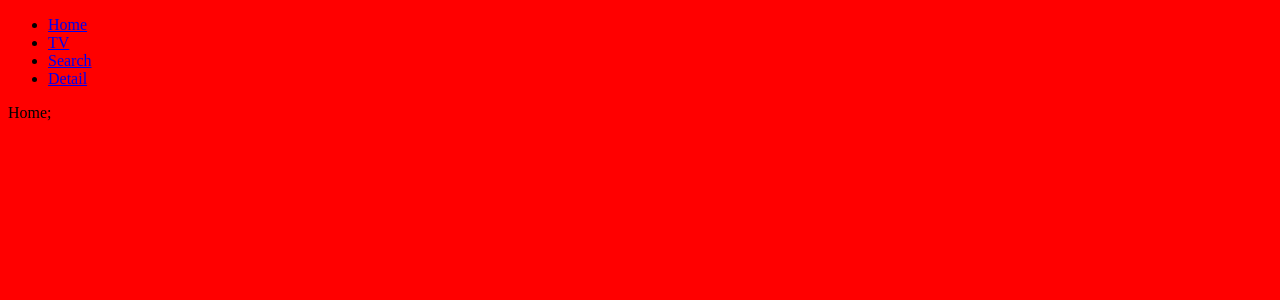
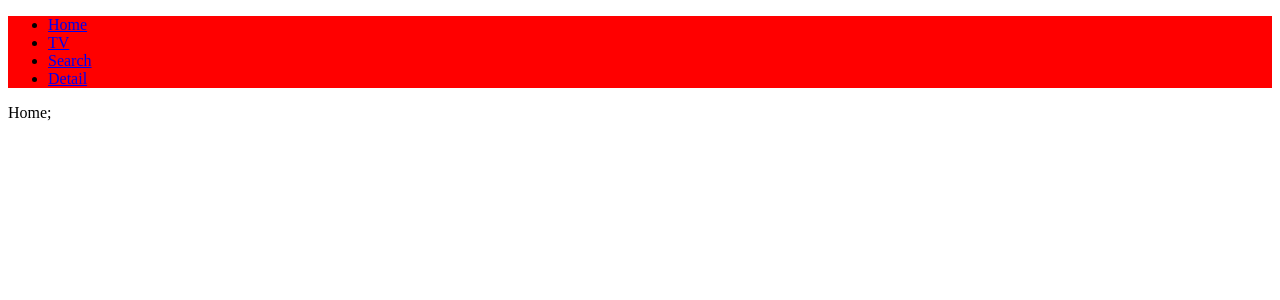
Before and after one commit to sonyun247/react-practice, a React (Create React App) app: page / in a window 1280 px wide. Shown: the top 300 px of the page. Built offline with nearby package versions, Linux system fonts and the light colour scheme.

Commit message:
css in react 2
className nav-list X
javascript에서 - 사용불가
className={styles["nav-list"]}
no!! not cool!
대안은 navList로 해야함
className={styles.navList}
여전히 className 기억해야됨

```diff
--- a/src/Components/Header/Header.js
+++ b/src/Components/Header/Header.js
@@ -1,8 +1,8 @@
-import "./Header.css";
+import styles from "./Header.module.css";
 
 export default () => (
     <header>
-        <ul>
+        <ul className={styles.nav}>
             <li>
                 <a href="/">Home</a>
             </li>
--- a/src/Components/Header/Header.css
+++ b/src/Components/Header/Header.module.css
@@ -1,3 +1,3 @@
-body {
+.nav {
   background-color: red;
 }
```
Also changed, not shown: 1 other file (tests, documents, lock files or other folders).
